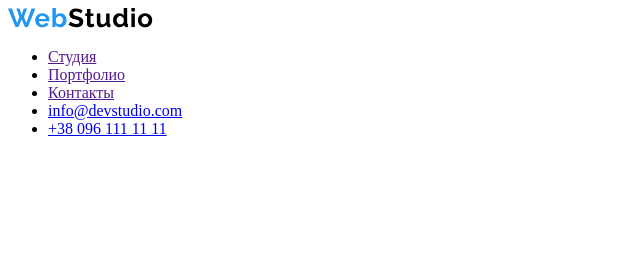
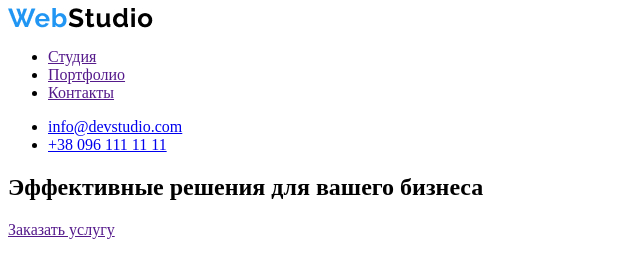
Before and after one commit to Popeye80/goit-markup-hw-01, a plain HTML site: page index.html in a window 1280 px wide. Shown: the whole page, without its empty margins (0-640 px from the left). Drawn offline with Linux system fonts and the light colour scheme.

Commit message:
1-я секция

```diff
--- a/index.html
+++ b/index.html
@@ -8,16 +8,26 @@
 </head>
 <body>
   <header>
+     <nav>
       <a href="">
-       <img src="./images/logo.svg" alt="">
+        <img src="./images/logo.jpg" alt="">
       </a>
       <ul>
         <li> <a href="">Студия</a></li>
         <li> <a href="">Портфолио</a></li>
         <li> <a href="">Контакты</a></li>
+      </ul>
+     </nav>
+    <ul>
       <li> <a href="info@devstudio.com">info@devstudio.com</a></li>
       <li> <a href="+380961111111">+38 096 111 11 11</a></li>
     </ul>
   </header>
+  <div>
+    <section>
+      <h1>Эффективные решения для вашего бизнеса</h1>
+      <a href="">Заказать услугу</a>
+    </section>
+  </div>
 </body>
 </html>
```
Lines whose indentation alone changed are shown as unchanged.
